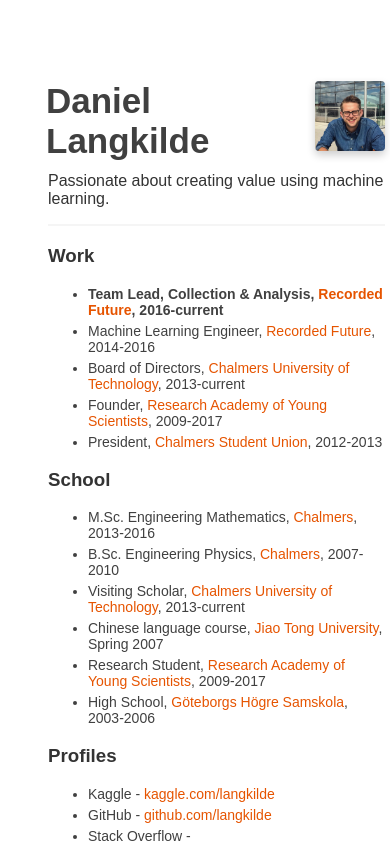
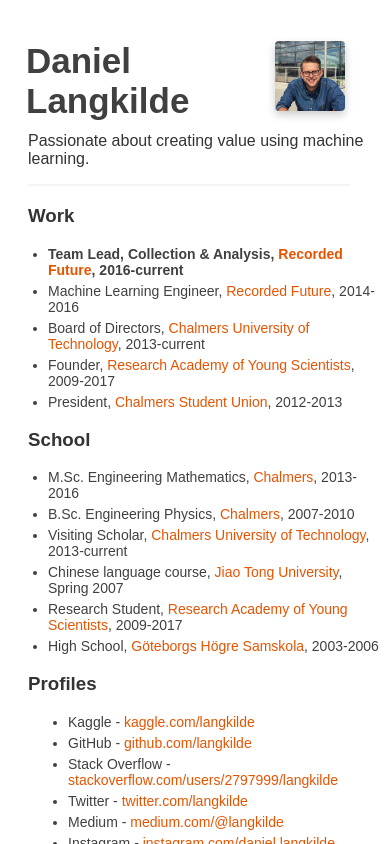
Before and after one commit to langkilde/daniel.langkilde.se, a React app: page / in a window 390 px wide. Shown: the top 844 px of the page. Built offline with nearby package versions, Linux system fonts and the light colour scheme.

Commit message:
adjust style to look better on mobile devices

```diff
--- a/src/components/app.tsx
+++ b/src/components/app.tsx
@@ -18,10 +18,12 @@ export default class App extends React.Component {
         <Portrait/>
         <div className="right-side">
           <Title/>
-          <CvList grouping={CV.WORK.grouping} list_items={CV.WORK.list_items}/>
-          <CvList grouping={CV.SCHOOL.grouping} list_items={CV.SCHOOL.list_items}/>
-          <ProfilesList grouping={Profiles.grouping} list_items={Profiles.list_items}/>
-          <BioList grouping={Bio.grouping} list_items={Bio.list_items}/>
+          <div className="list-container">
+            <CvList grouping={CV.WORK.grouping} list_items={CV.WORK.list_items}/>
+            <CvList grouping={CV.SCHOOL.grouping} list_items={CV.SCHOOL.list_items}/>
+            <ProfilesList grouping={Profiles.grouping} list_items={Profiles.list_items}/>
+            <BioList grouping={Bio.grouping} list_items={Bio.list_items}/>
+          </div>
         </div>
       </div>
     );
--- a/src/components/cvList.tsx
+++ b/src/components/cvList.tsx
@@ -38,9 +38,11 @@ class CvList extends React.Component<ICvListProps, any> {
     return (
       <div>
         <h3>{this.props.grouping}</h3>
-        <ul>
-          {this.props.list_items.map(CvList.renderItem)}
-        </ul>
+        <div className="item-container">
+          <ul>
+            {this.props.list_items.map(CvList.renderItem)}
+          </ul>
+        </div>
       </div>
     );
   }
--- a/src/components/title.tsx
+++ b/src/components/title.tsx
@@ -10,7 +10,7 @@ class Title extends React.Component {
 
   public render() {
     return (
-      <div>
+      <div className="header-container">
         <a href="https://www.daniel.langkilde.se">
           <img className="header-portrait mobile-only " src={image}/>
           <img className="header-portrait tablet-only" src={image}/>
--- a/src/style/scss/style.scss
+++ b/src/style/scss/style.scss
@@ -19,7 +19,22 @@
   //border: 5px solid red;
 }
 
+.item-container {
+  margin-left: -20px;
+}
+
+.list-container {
+  margin-left: -20px;
+}
+
+.header-container {
+  margin-top: -40px;
+  margin-left: -20px;
+  margin-right: 20px;
+}
+
 .header-portrait {
+  margin-right: 20px;
   float: right;
   border-radius: 4px;
   box-shadow: 0 4px 8px 0 rgba(0, 0, 0, 0.2);
@@ -54,12 +69,10 @@
 
 .left-side {
   width: 20%;
-  margin-top: 70px;
-  margin-left: 70px;
   float: left;
   display: block;
   padding-bottom: 100%;
-  margin-bottom: -100%;
+  margin: 70px 30px -100% 70px;
   //border: 1px solid black;
 }
 
@@ -108,4 +121,5 @@ hr {
   -moz-border-top-colors: none;
   border: 0.01px solid whitesmoke;
   margin: 15px 0;
+  margin-right: 15px;
 }
```
